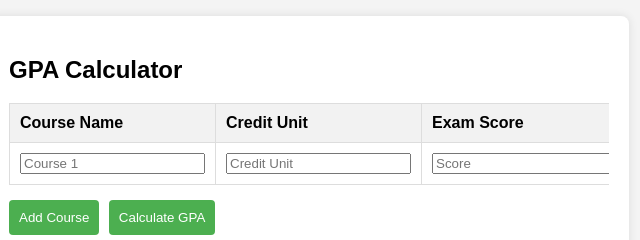
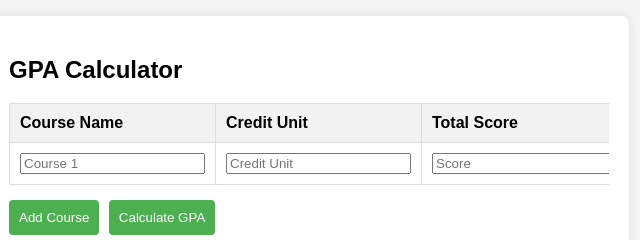
Before and after one commit to 0xcollins/cgpa-calculator, a plain HTML site: page index.html in a window 1280 px wide. Shown: the part 244-484 px from the top of the page, 331-971 px from the left. Drawn offline with Linux system fonts and the light colour scheme.

Commit message:
Update index.html

```diff
--- a/index.html
+++ b/index.html
@@ -17,7 +17,7 @@
             <tr>
               <th>Course Name</th>
               <th>Credit Unit</th>
-              <th>Exam Score</th>
+              <th>Total Score</th>
               <th>Grade Point</th>
             </tr>
           </thead>
```
